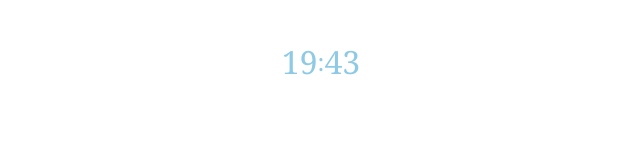
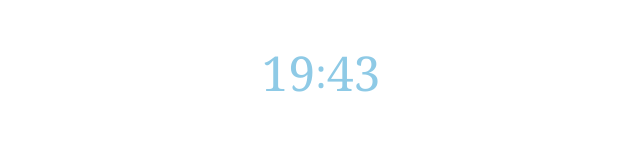
Before and after one commit to kocariz/notion-widgets, a plain HTML site: page digital-clock/index.html in a window 1280 px wide. Shown: the whole page, without its empty margins (319-959 px from the left). Drawn offline with Linux system fonts and the light colour scheme.

Commit message:
[UPDATE] Updated styles .css

```diff
--- a/digital-clock/style.css
+++ b/digital-clock/style.css
@@ -41,10 +41,10 @@ body {
 
 .hour,
 .min {
-    font-size: 2rem;
+    font-size: 3rem;
 }
 .divider {
-    font-size: 1.5rem;
+    font-size: 2.5rem;
 }
 
 #logo {
```
